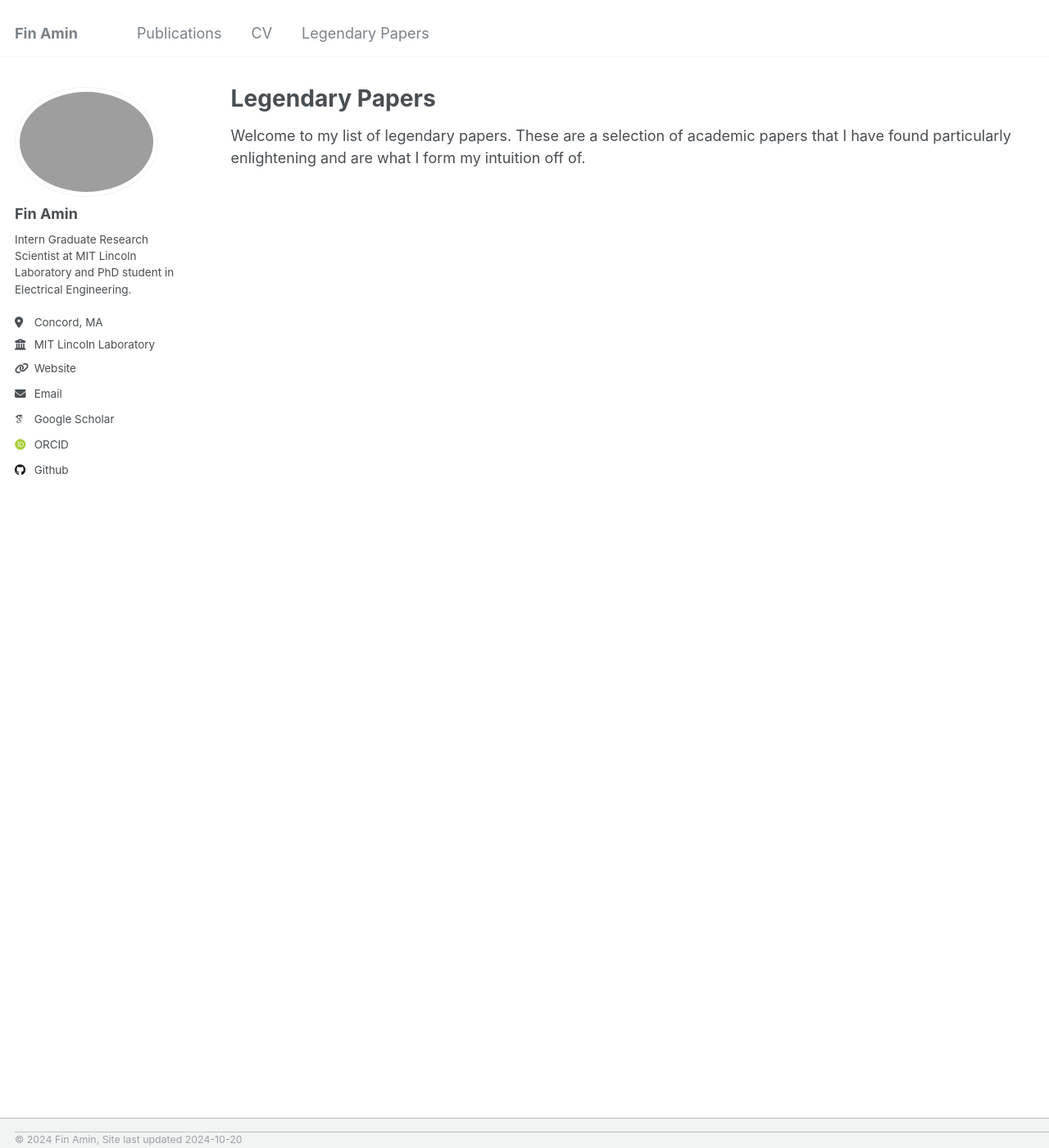
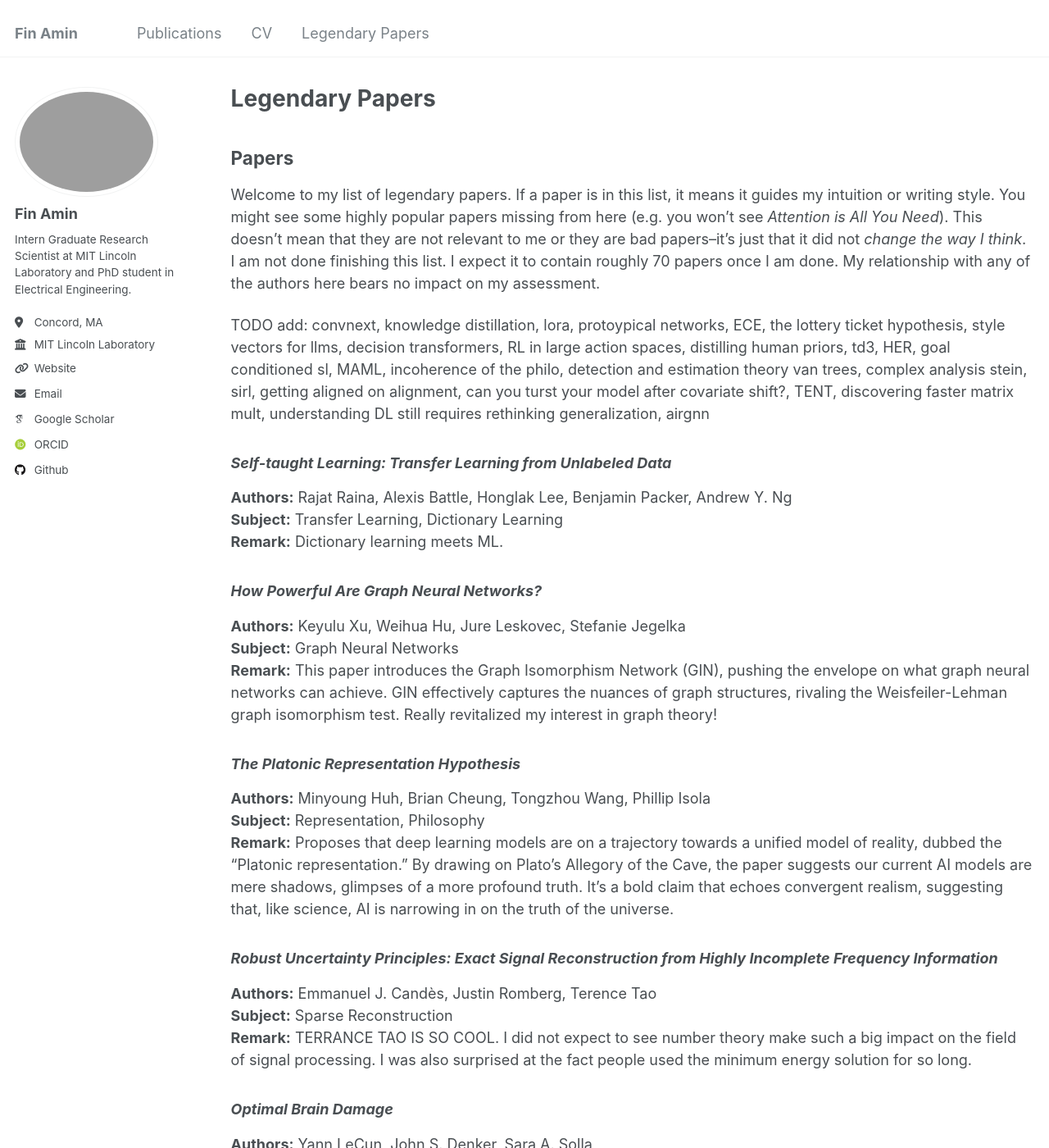
Before and after one commit to FinAminToastCrunch/FinAminToastCrunch.github.io, a Jekyll site: the page built from _legendary_papers/legendary_papers.md, in a window 1280 px wide and 1400 px high. Shown: the whole window at 82% size. Built offline with Jekyll 4.4.1, drawn with Linux system fonts in a browser that asks for light colours; some web fonts are replaced; some of the changed text lies outside the part shown.

Commit message:
v1 legendary

```diff
--- a/_legendary_papers/legendary_papers.md
+++ b/_legendary_papers/legendary_papers.md
@@ -6,4 +6,51 @@ author_profile: true
 ---
 
 
-Welcome to my list of legendary papers. These are a selection of academic papers that I have found particularly enlightening and are what I form my intuition off of.
+
+
+
+## Papers
+Welcome to my list of legendary papers. If a paper is in this list, it means it guides my intuition or writing style. You might see some highly popular papers missing from here (e.g. you won't see *Attention is All You Need*). This doesn't mean that they are not relevant to me or they are bad papers--it's just that it did not *change the way I think*. I am not done finishing this list. I expect it to contain roughly 70 papers once I am done. My relationship with any of the authors here bears no impact on my assessment.
+
+TODO add: convnext, knowledge distillation, lora, protoypical networks, ECE, the lottery ticket hypothesis, style vectors for llms, decision transformers, RL in large action spaces, distilling human priors, td3, HER, goal conditioned sl, MAML, incoherence of the philo, detection and estimation theory van trees, complex analysis stein, sirl, getting aligned on alignment, can you turst your model after covariate shift?, TENT, discovering faster matrix mult, understanding DL still requires rethinking generalization, airgnn
+
+
+### *Self-taught Learning: Transfer Learning from Unlabeled Data*
+**Authors:** Rajat Raina, Alexis Battle, Honglak Lee, Benjamin Packer, Andrew Y. Ng
+**Subject:** Transfer Learning, Dictionary Learning
+**Remark:** Dictionary learning meets ML.
+
+### *How Powerful Are Graph Neural Networks?*
+**Authors:** Keyulu Xu, Weihua Hu, Jure Leskovec, Stefanie Jegelka
+**Subject:** Graph Neural Networks
+**Remark:** This paper introduces the Graph Isomorphism Network (GIN), pushing the envelope on what graph neural networks can achieve. GIN effectively captures the nuances of graph structures, rivaling the Weisfeiler-Lehman graph isomorphism test. Really revitalized my interest in graph theory!
+
+
+
+### *The Platonic Representation Hypothesis*
+**Authors:** Minyoung Huh, Brian Cheung, Tongzhou Wang, Phillip Isola
+**Subject:** Representation, Philosophy
+**Remark:** Proposes that deep learning models are on a trajectory towards a unified model of reality, dubbed the "Platonic representation." By drawing on Plato's Allegory of the Cave, the paper suggests our current AI models are mere shadows, glimpses of a more profound truth. It's a bold claim that echoes convergent realism, suggesting that, like science, AI is narrowing in on the truth of the universe.
+
+
+
+### *Robust Uncertainty Principles: Exact Signal Reconstruction from Highly Incomplete Frequency Information*
+**Authors:** Emmanuel J. Candès, Justin Romberg, Terence Tao
+**Subject:** Sparse Reconstruction
+**Remark:** TERRANCE TAO IS SO COOL. I did not expect to see number theory make such a big impact on the field of signal processing. I was also surprised at the fact people used the minimum energy solution for so long.
+
+
+### *Optimal Brain Damage*
+**Authors:** Yann LeCun, John S. Denker, Sara A. Solla
+**Subject:** Pruning
+**Remark:** This was the paper started the massive argument/shit show on if the magnitude of a parameter corresponds with relevance w.r.t the downstream task. Since then, the community has gone back and forth on the importance of $\|w\|_p.$ For more information, read *A Gradient Flow Framework For Analyzing Network Pruning*.
+
+### *Optimal Brain Surgeon*
+**Authors:** Babak Hassibi, David G. Stork, Gregory J. Wolff
+**Subject:**  Pruning
+**Remark:** Extending the ideas from "Optimal Brain Damage," this 1993 paper further refines the approach of network pruning by employing a more precise, Hessian-based method to remove weights.
+
+### *Winning the Lottery Ahead of Time: Efficient Early Network Pruning*
+**Authors:** Ekdeep Singh Lubana, Robert P. Dick
+**Subject:** Pruning
+**Remark:** Dives into early network pruning using a gradient flow framework, borrowing concepts from the neural tangent kernel (NTK) to justify early parameter removal. It challenges the traditional pruning post-training by demonstrating that the NTK can guide the removal of redundant parameters even before substantial training, sparking fresh debates on when and how pruning should be optimally performed.
```
Also changed, not shown: 1 other file.
